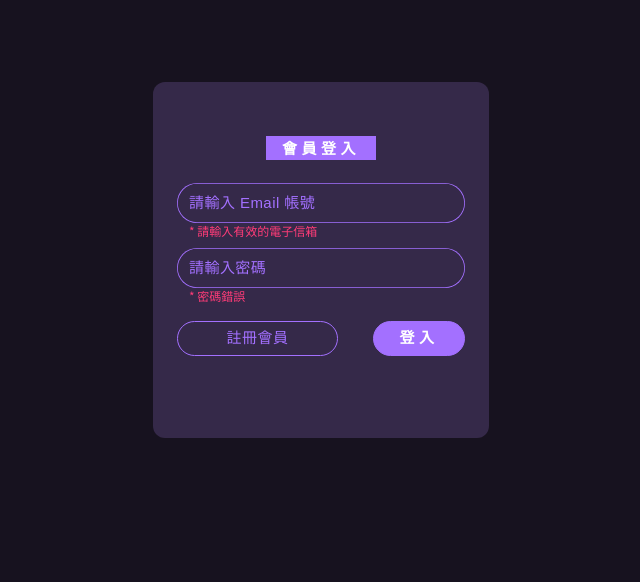
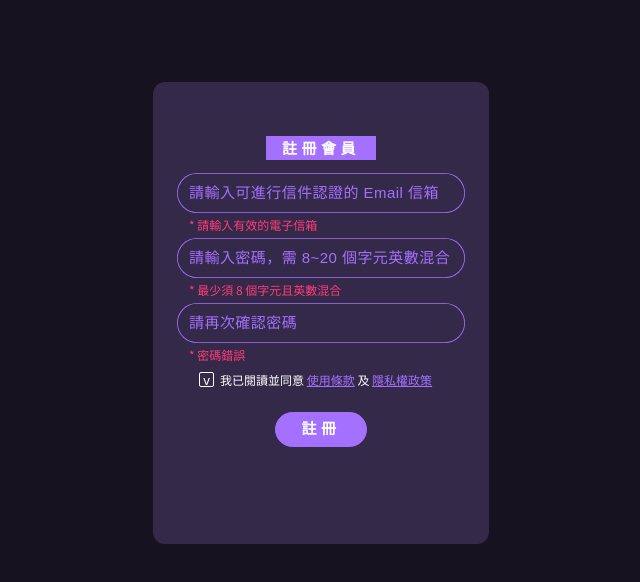
Before and after one commit to wl00887404/sg-art-interview, a React (Create React App) app in the folder client/: page / in a window 1280 px wide. Shown: the top 582 px of the page, without its empty margins (319-959 px from the left). Built offline with nearby package versions, Linux system fonts and the light colour scheme.

Commit message:
:lipstick: Add RegisterDialog

```diff
--- a/client/src/App.tsx
+++ b/client/src/App.tsx
@@ -1,8 +1,9 @@
-import TodoList from './pages/TodoList';
-import LoginDialog from './pages/LoginDialog';
+// import TodoList from './pages/TodoList';
+// import LoginDialog from './pages/LoginDialog';
+import RegisterDialog from './pages/RegisterDialog';
 
 function App() {
-  return <LoginDialog />;
+  return <RegisterDialog />;
 }
 
 export default App;
--- a/client/src/components/shared/Checkbox.tsx
+++ b/client/src/components/shared/Checkbox.tsx
@@ -18,7 +18,7 @@ const Button = styled.button`
   border-radius: 2px;
   width: 0.9375rem;
   height: 0.9375rem;
-  margin: 0.125rem 0.375rem 0 0;
+  margin: var(--checkbox-margin-top, 0.125rem) 0.375rem 0 0;
   color: var(--white);
   padding: 0;
   line-height: inherit;
@@ -26,29 +26,31 @@ const Button = styled.button`
   overflow: hidden;
 `;
 
-const TranslateUpText = styled.div`
-  transform: translate(0, -0.125rem);
+const Indicator = styled.div`
+  transform: translate(0, calc(var(--checkbox-margin-top, 0.125rem) * -1));
 `;
 
 type Props = {
   checked: boolean;
   children: React.ReactNode;
-  onChange: (checked: boolean) => void;
+  className?: string;
+  onChange?: (checked: boolean) => void;
 };
 
 const Checkbox = (props: Props) => {
-  const { checked, children, onChange } = props;
+  const { checked, children, onChange, className } = props;
   const checkboxRef = useRef<HTMLInputElement>(null);
   const onCheckboxChange = () => {
+    if (!onChange) return;
     onChange(checkboxRef.current!.checked);
   };
 
   const onButtonClick = () => checkboxRef.current!.click();
 
   return (
-    <Container>
+    <Container className={className}>
       <Button role="checkbox" onClick={onButtonClick}>
-        {checked && <TranslateUpText>v</TranslateUpText>}
+        {checked && <Indicator>v</Indicator>}
       </Button>
       <label>
         <Input
--- a/client/src/components/shared/Dialog/Input.tsx
+++ b/client/src/components/shared/Dialog/Input.tsx
@@ -19,6 +19,7 @@ const StyledInput = styled.input`
 const ErrorMessage = styled.div`
   padding: 0 0.75rem;
   color: var(--error);
+  margin-top: var(--error-margin-top, 0);
   ${typography.small}
 
   &:not(:empty)::before {
@@ -32,14 +33,15 @@ type InputProps = React.DetailedHTMLProps<
 >;
 
 type Props = InputProps & {
+  className?: string;
   error?: string;
 };
 
 const Input = (props: Props) => {
-  const { error, ...otherProps } = props;
+  const { error, className, ...otherProps } = props;
 
   return (
-    <div>
+    <div className={className}>
       <StyledInput {...otherProps} />
       <ErrorMessage>{error}</ErrorMessage>
     </div>
--- /dev/null
+++ b/client/src/pages/RegisterDialog.tsx
@@ -0,0 +1,70 @@
+import styled from 'styled-components';
+import Dialog from '../components/shared/Dialog/Dialog';
+import Input from '../components/shared/Dialog/Input';
+import Checkbox from '../components/shared/Checkbox';
+import typography from '../components/shared/Dialog/typography';
+import { PrimaryButton } from '../components/shared/Dialog/Button';
+
+const StyledInput = styled(Input)`
+  --error-margin-top: 0.25rem;
+`;
+
+const StyledCheckbox = styled(Checkbox)`
+  --checkbox-margin-top: 0;
+  ${typography.small}
+`;
+
+const EmailInputContainer = styled.div`
+  margin: 0.9375rem 0 0.3125rem;
+`;
+
+const PasswordInputContainer = styled.div`
+  margin-bottom: 0.3125rem;
+`;
+
+const ConsentCheckboxContainer = styled.div`
+  margin: 0.5625rem 0 1.5rem 1.375rem;
+`;
+
+const ButtonContainer = styled.div`
+  display: flex;
+  justify-content: center;
+  margin-bottom: 2.5625rem;
+`;
+
+const Link = styled.a`
+  color: var(--primary-color);
+  cursor: pointer;
+  text-decoration: underline;
+`;
+
+const RegisterDialog = () => {
+  return (
+    <Dialog title="註冊會員">
+      <EmailInputContainer>
+        <StyledInput
+          placeholder="請輸入可進行信件認證的 Email 信箱"
+          error="請輸入有效的電子信箱"
+        />
+      </EmailInputContainer>
+      <PasswordInputContainer>
+        <StyledInput
+          placeholder="請輸入密碼，需 8~20 個字元英數混合"
+          error="最少須 8 個字元且英數混合"
+        />
+      </PasswordInputContainer>
+
+      <StyledInput placeholder="請再次確認密碼" error="密碼錯誤" />
+      <ConsentCheckboxContainer>
+        <StyledCheckbox checked={true}>
+          我已閱讀並同意 <Link>使用條款</Link> 及 <Link>隱私權政策</Link>
+        </StyledCheckbox>
+      </ConsentCheckboxContainer>
+      <ButtonContainer>
+        <PrimaryButton>註冊</PrimaryButton>
+      </ButtonContainer>
+    </Dialog>
+  );
+};
+
+export default RegisterDialog;
```
